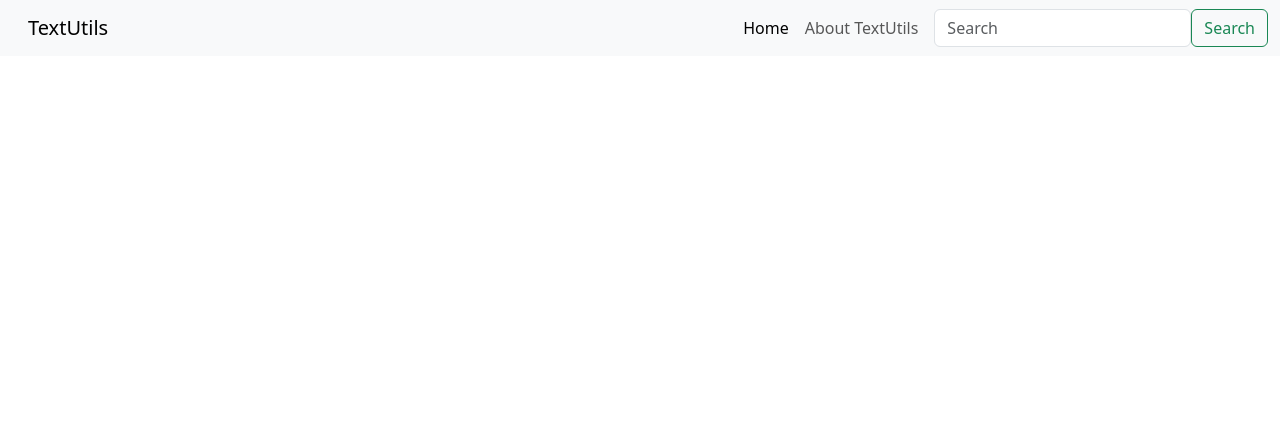
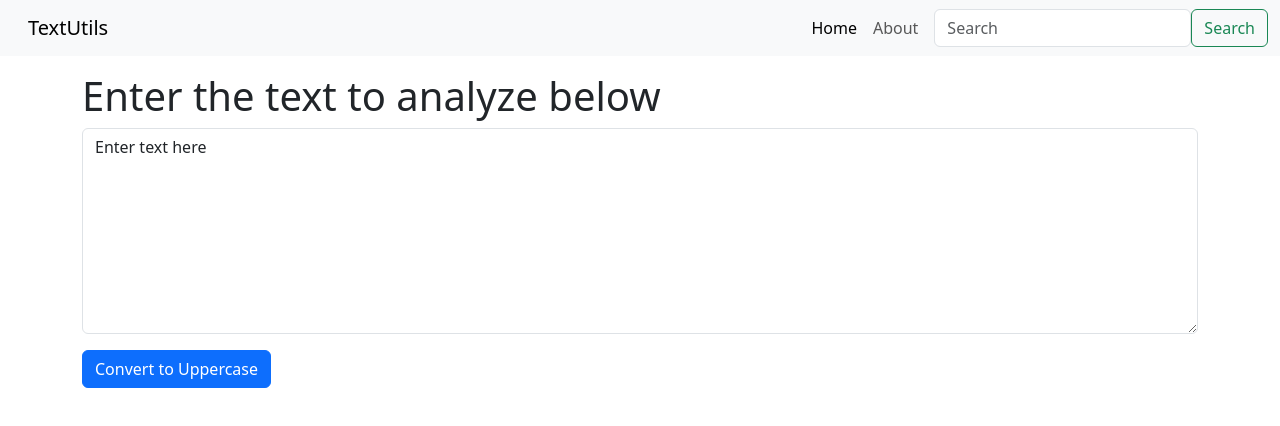
Before and after one commit to YogeshKinekar/React_Js, a React (Create React App) app in the folder first_react_app/textutils/: page / in a window 1280 px wide. Shown: the top 426 px of the page. Built offline with nearby package versions, Linux system fonts and the light colour scheme.

Commit message:
added how to set a state and how to handle events in react

```diff
--- a/first_react_app/textutils/src/App.js
+++ b/first_react_app/textutils/src/App.js
@@ -1,12 +1,17 @@
 
 import './App.css';
 import Navbar from './components/Navbar';
+import TextForm from './components/TextForm';
 
 function App() {
   return (
     <>
-    <Navbar title="TextUtils" aboutText="About TextUtils" />
-    {/* <Navbar title="TextUtils" /> */}
+    {/* <Navbar title="TextUtils" aboutText="About TextUtils" /> */}
+    <Navbar title="TextUtils" />
+    <div className="container my-3">
+    <TextForm heading="Enter the text to analyze below"/>
+    </div>
+
     </>
   );
 }
--- a/first_react_app/textutils/src/components/Navbar.js
+++ b/first_react_app/textutils/src/components/Navbar.js
@@ -16,7 +16,7 @@
             <a className="nav-link active" aria-current="page" href="/">Home</a>
           </li>
           <li className="nav-item">
-            <a className="nav-link" href="/">{props.aboutText}</a>
+            <a className="nav-link" href="/">About</a>
           </li>
 
         </ul>
@@ -32,10 +32,10 @@
 
 
 Navbar.propTypes = {
-  title: PropTypes.string.isRequired,
-  aboutText: PropTypes.string.isRequired
+  title: PropTypes.string.isRequired
+
 }
-Navbar.defaultProps ={
-  title: 'Set title here',
-  aboutText: 'About text here'
-}
+// Navbar.defaultProps ={
+//   title: 'Set title here',
+//   aboutText: 'About text here'
+// }
--- /dev/null
+++ b/first_react_app/textutils/src/components/TextForm.js
@@ -0,0 +1,26 @@
+import React,  {useState} from 'react'
+
+
+
+export default function TextForm(props) {
+  const handleUpClick = () => {
+    // console.log("Uppercase was clicked" + text);
+    let newText = text.toUpperCase();
+    setText(newText)
+  }
+
+  const handleOnChange = (event)=> {
+  //  console.log("On change");
+   setText(event.target.value);
+  }
+  const [text, setText] = useState('Enter text here');
+  return (
+    <div>
+     <h1>{props.heading}</h1>
+<div className="mb-3">
+  <textarea className="form-control" value={text} onChange={handleOnChange} id="myBox " rows="8"></textarea>
+</div>
+<button className="btn btn-primary" onClick={handleUpClick}>Convert to Uppercase</button>
+    </div>
+  )
+}
```
